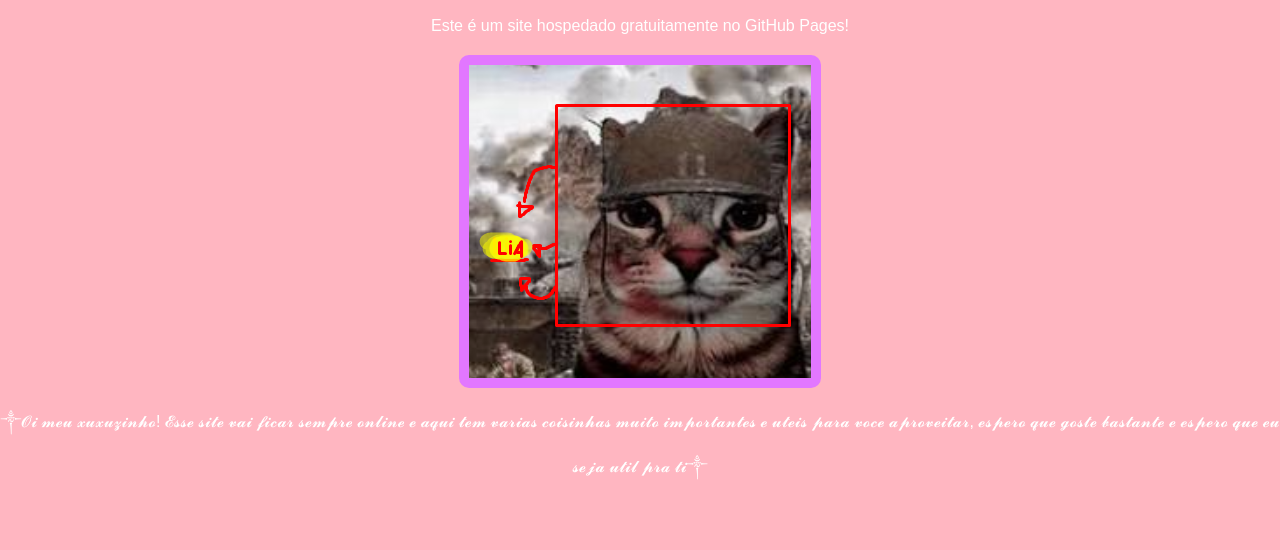
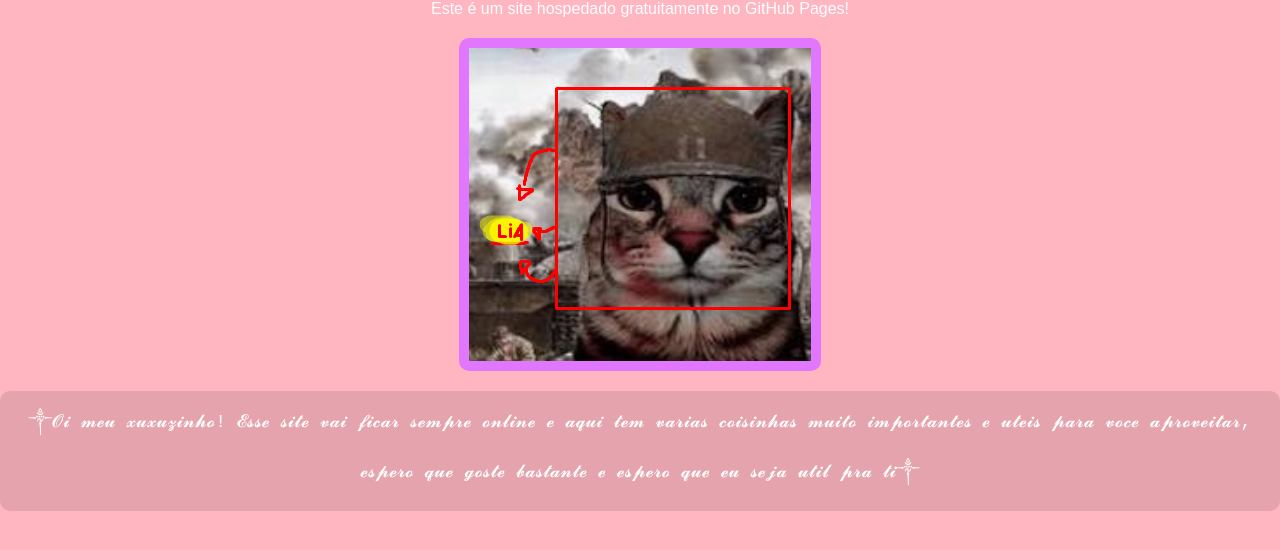
Before and after one commit to rober0te/Surpresinha, a plain HTML site: page index.html in a window 1280 px wide. Shown: the part 182-732 px from the top of the page. Drawn offline with Linux system fonts and the light colour scheme.

Commit message:
Update styles.css

```diff
--- a/styles.css
+++ b/styles.css
@@ -28,3 +28,13 @@ img {
     border-radius: 10px;
     border: 10px solid #E277FF; /* Moldura com a cor E277FF */
 }
+
+.fofo-text {
+    font-family: 'Courier New', Courier, monospace; /* Fonte alternativa para texto fofo */
+    font-size: 18px;
+    color: #fff;
+    margin-top: 20px;
+    padding: 10px;
+    background: rgba(0, 0, 0, 0.1); /* Fundo ligeiramente transparente */
+    border-radius: 10px;
+}
```
